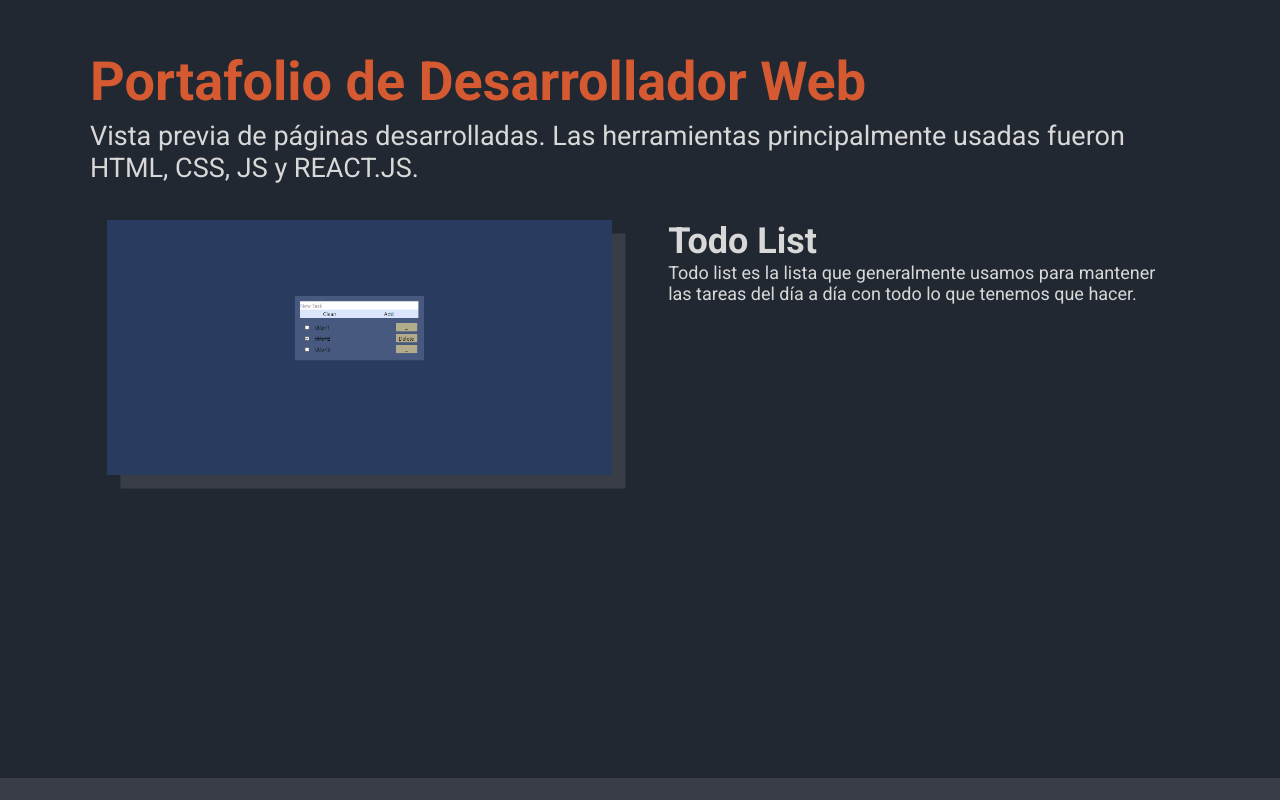
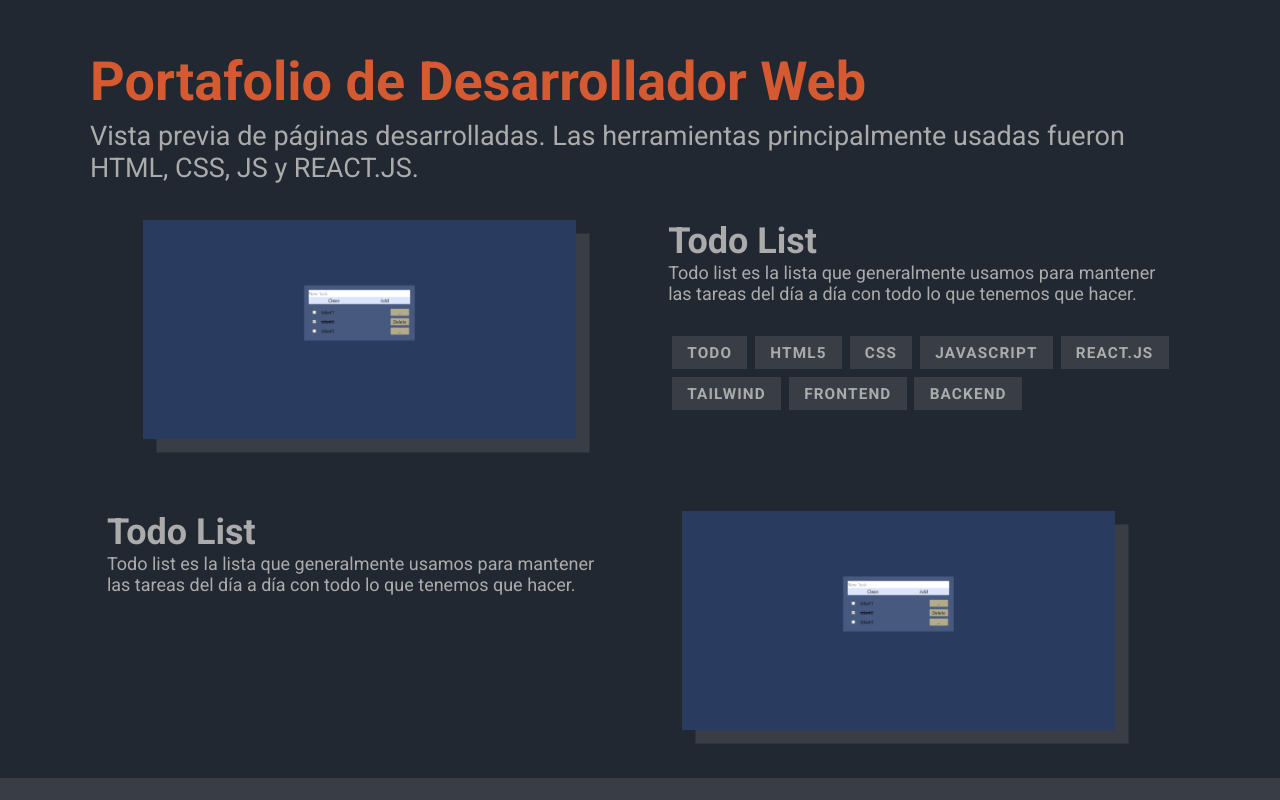
Before and after one commit to Momolu01/Portfolio-VictorMCortes, a plain HTML site: page index.html in a window 1280 px wide. Shown: the part 1300-2100 px from the top of the page. Drawn offline with Linux system fonts and the light colour scheme.

Commit message:
reorganizando etiquetas de la seccion skill-work. limpiando y orgando codigo en general.

```diff
--- a/assets/css/helpers.css
+++ b/assets/css/helpers.css
@@ -9,13 +9,6 @@
 .flex {
   display: flex;
 }
-.column {
-  flex-direction: column;
-}
-.justify-center {
-  justify-content: center;
-}
-
 .title-section {
   margin-bottom: 0.37em;
 
@@ -31,3 +24,7 @@
 .hover:hover {
   background-color: var(--second-color);
 }
+.img-field img {
+  height: 100%;
+  box-shadow: 0.75em 0.75em 0 var(--thirth-color);
+}
--- a/assets/css/reset.css
+++ b/assets/css/reset.css
@@ -1,6 +1,6 @@
 @import url('https://fonts.googleapis.com/css2?family=Roboto:ital,wght@0,400;0,500;0,700;1,400;1,700&display=swap');
 :root {
-  --main-color: #d8d8d8;
+  --main-color: #ababab;
   --second-color: #d65a31;
   --thirth-color: #393e46;
   --fourth-color: #222831;
--- a/assets/css/styles.css
+++ b/assets/css/styles.css
@@ -2,7 +2,7 @@
 @import './reset.css';
 
 body {
-  background-color: #222831;
+  background-color: var(--fourth-color);
   position: relative;
 }
 /* Navigation Bar */
@@ -11,7 +11,7 @@ nav {
   width: 100%;
   height: 60px;
   padding: 0 30px;
-  background-color: #222831;
+  background-color: var(--fourth-color);
   position: fixed;
   top: 0px;
   display: flex;
@@ -56,15 +56,17 @@ header p {
   font-size: 48px;
 }
 header b {
-  color: #d65a31;
+  color: var(--second-color);
 }
 header h1,
 header p {
   background-color: rgba(0, 0, 0, 0.5);
 }
-
+/* CONTENIDO PRINCIPAL */
 main {
+  flex-direction: column;
   position: relative;
+  justify-content: center;
 }
 section {
   max-width: 1440px;
@@ -72,6 +74,7 @@ section {
   margin: auto;
   padding: 4em 5em;
 }
+/* SECCION: ABOUT-ME */
 #about-me {
   background-color: rgba(255, 255, 255, 0.025);
 }
@@ -88,20 +91,43 @@ section {
 #about-me .text-field p {
   font-size: 1.8em;
 }
-#skill-work .text-field p {
-  font-size: 1.5em;
-}
+/* SECCION: SKILL-WORK */
 #skill-work {
   display: block;
   height: 100vh;
 }
-/*#skill-work ul {
+/* Titulo y descripcion */
+#skill-work > .text-field {
+  margin-bottom: 2em;
+}
+#skill-work > .text-field .title-section {
+  margin-bottom: 0.13em;
+}
+#skill-work .text-field p {
+  font-size: 1.5em;
+}
+#skill-work .views li {
+  justify-content: space-around;
+  margin: 2em 0;
+}
+#skill-work .views .img-field {
+  width: calc(50% - 2.5em);
+  margin-right: 1.25em;
+  padding: 2em;
+  padding-top: 0;
+}
+#skill-work .views .text-field {
+  width: calc(50% - 2.5em);
+}
+#skill-work .views .text-field p {
+  font-size: 1em;
+}
+/* Etiquetas */
+#skill-work ul {
   margin: 1.5625em 0;
-}
-#skill-work ul {
   flex-wrap: wrap;
 }
-  #skill-work .filters li {
+#skill-work .skills li {
   display: inline-block;
   padding: 0.5em 1em;
   margin: 0.25em;
@@ -109,18 +135,18 @@ section {
   color: var(--main-color);
   text-transform: uppercase;
   font-weight: 700;
-  font-size: 1em;
+  font-size: 0.85em;
   letter-spacing: 0.075em;
   background-color: var(--thirth-color);
   border: none;
   cursor: pointer;
   overflow: hidden;
 }
-#skill-work .filters span {
+#skill-work .skills span {
   z-index: 2;
   position: relative;
 }
-#skill-work .filters li:before {
+#skill-work .skills li:before {
   content: ' ';
   top: 0;
   left: 0;
@@ -133,33 +159,9 @@ section {
   background-color: var(--second-color);
   transform: translate3d(-105%, 0, 0);
 }
-#skill-work .filters li:hover:before,
-#skill-work .filters li.active:before {
+#skill-work .skills li:hover:before,
+#skill-work .skills li.active:before {
   transform: translate3d(0, 0, 0);
-} */
-#skill-work > .text-field .title-section {
-  margin-bottom: 0.13em;
-}
-#skill-work > .text-field {
-  margin-bottom: 2em;
-}
-#skill-work .views li {
-  justify-content: space-around;
-  margin: 0.5em 0;
-}
-#skill-work .views .img-field {
-  width: calc(50% - 2.5em);
-  margin-right: 1.25em;
-  box-shadow: 0.75em 0.75em 0 var(--thirth-color);
-}
-#skill-work .views .img-field img {
-  height: 100%;
-}
-#skill-work .views .text-field {
-  width: calc(50% - 2.5em);
-}
-#skill-work .views .text-field p {
-  font-size: 1em;
 }
 footer {
   max-width: 1440px;
--- a/assets/script/main.js
+++ b/assets/script/main.js
@@ -1,45 +1,39 @@
-const links = {
-  portfolio: {
+const links = [
+  {
     name: 'Portafolio',
     link: 'https://portfolio-victor-mc-ortes.vercel.app/',
     tools: ['HTML5', 'CSS', 'JS', 'Frontend', 'UI DESIGN'],
   },
-  todo_list: {
+  {
     name: 'Todo List',
     description:
-      'Todo list es la lista que generalmente usamos para mantener las tareas de día a día con todo lo que tenemos que hacer.',
+      'Todo list es la lista que generalmente usamos para mantener las tareas del día a día con todo lo que tenemos que hacer.',
     link: 'https://todo-list-momolu01.vercel.app/',
     tools: ['HTML5', 'CSS', 'JS', 'REACT.JS'],
     img: ['./../assets/img/todolist-img-0.png'],
   },
-  order_summary: {
+  {
     name: 'Order Summary',
     link: 'https://suspicious-mestorf-8aad8f.netlify.app',
     tools: ['HTML5', 'CSS', 'JS', 'Frontend'],
+    img: ['./../assets/img/order-summary-img-0.png'],
   },
-  faq: {
+  {
     name: 'FAQ Accordion Card',
     link: 'https://faq-accordion-card-momo.netlify.app/',
     tools: ['HTML5', 'CSS', 'JS', 'REACT.JS', 'Frontend'],
   },
-};
+];
 
 // Elements
 filters = document.getElementsByClassName('links');
-perfil_img = document.getElementsByClassName('perfil-img')[0];
-navbar = document.getElementById('nav');
+projects_list = document.getElementsByClassName('views')[0].children[0];
 
 // Events
-// hover
-const hover = (element, action) => {
-  /* param: element::elemento al que se la aplicara una acción, action::acción que se ejecutara*/
-  element.addEventListener('mouseover', action);
+
+const add_project = (project) => {
+  const item_list = document.createElement('li.flex');
 };
-// filters[0].addEventListener('mouserover', (element) => {
-//   element.target.style.transform = 'translate3d(105%, 0, 0)';
-//   console.log('hola');
-// });
-
 const action = (event) => {
   let before = getComputedStyle(event.target, ':before');
   console.log(before);
@@ -52,9 +46,7 @@ const action = (event) => {
 // });
 
 document.addEventListener('click', (event) => {
-  console.log(links.portfolio);
-  console.log(filters);
-  // console.log(filters, event);
+  console.log(projects_list);
 });
 document.addEventListener('scroll', () => {
   // if (window.scrollY > 0) {
--- a/index.html
+++ b/index.html
@@ -44,7 +44,7 @@
         </span>
       </p>
     </header>
-    <main class='flex column justify-center'>
+    <main class='flex'>
       <!-- About me -->
       <section id='about-me' class='flex'>
         <div class="img-field">
@@ -63,7 +63,17 @@
           <h2 class="title-section ">Portafolio de Desarrollador Web</h2>
           <p>Vista previa de páginas desarrolladas. Las herramientas principalmente usadas fueron HTML, CSS, JS y REACT.JS.</p>
         </div>
-        <!-- <div class="filters">
+
+        <div class="views">
+          <ul>
+            <li class='flex'>
+              <div class="img-field">
+                <img src="./assets/img/todolist-img-0.png" alt="">
+              </div>
+              <div class='text-field'>
+                <h3>Todo List</h3>
+                <p>Todo list es la lista que generalmente usamos para mantener las tareas del día a día con todo lo que tenemos que hacer.</p>
+                <div class="skills">
                   <ul class='flex'>
                     <li>
                       <span>Todo</span>
@@ -90,17 +100,18 @@
                       <span>Backend</span>
                     </li>
                   </ul>
-        </div> -->
-        <div class="views">
-          <ul>
+                </div>
+              </div>
+            </li>
             <li class='flex'>
-              <div class="img-field">
-                <img src="./assets/img/todolist-img-0.png" alt="">
-              </div>
               <div class='text-field'>
                 <h3>Todo List</h3>
                 <p>Todo list es la lista que generalmente usamos para mantener las tareas del día a día con todo lo que tenemos que hacer.</p>
               </div>
+              <div class="img-field">
+                <img src="./assets/img/todolist-img-0.png" alt="">
+              </div>
+
             </li>
           </ul>
         </div>
```
Lines whose indentation alone changed are shown as unchanged.
